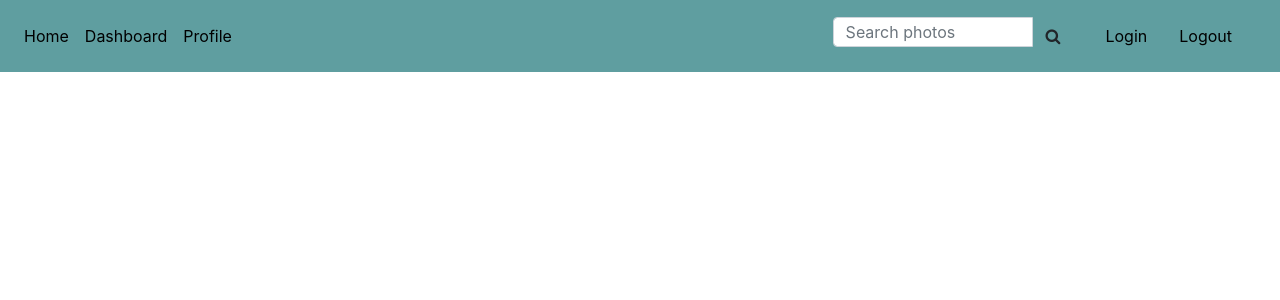
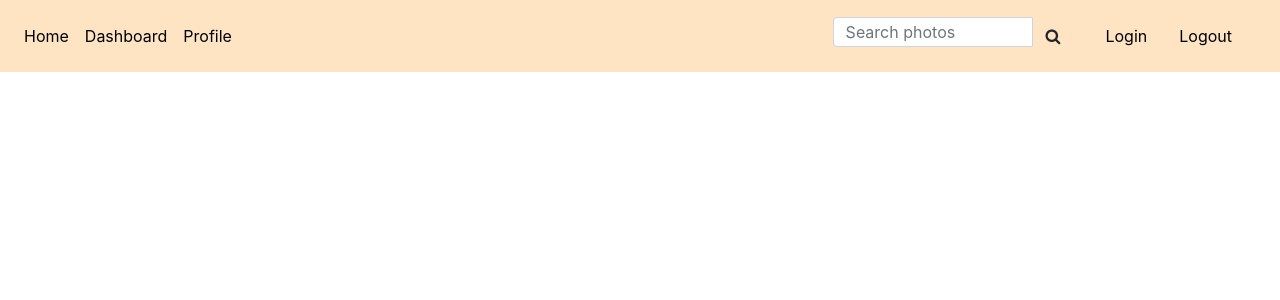
Before and after one commit to KiyaiB/Accords, a Django app: page / in a window 1280 px wide. Shown: the top 300 px of the page. Run offline with Django 3.2, Linux system fonts and the light colour scheme; the visitor is signed in with stand-in values (Sample User, id 1); data that the repository does not hold is empty; some libraries are stand-ins or nearby versions.

Commit message:
Add background color to navbar

```diff
--- a/awardsapp/templates/navbar.html
+++ b/awardsapp/templates/navbar.html
@@ -4,7 +4,7 @@
   color: white;
 }
 </style>
-<nav class="navbar navbar-expand-lg" style="background-color: cadetblue;">
+<nav class="navbar navbar-expand-lg" style="background-color: bisque;">
     <button class="navbar-toggler" type="button" data-toggle="collapse" data-target="#navbarNav" aria-controls="navbarNav" aria-expanded="false" aria-label="Toggle navigation">
       <span class="navbar-toggler-icon"></span>
     </button>
```
